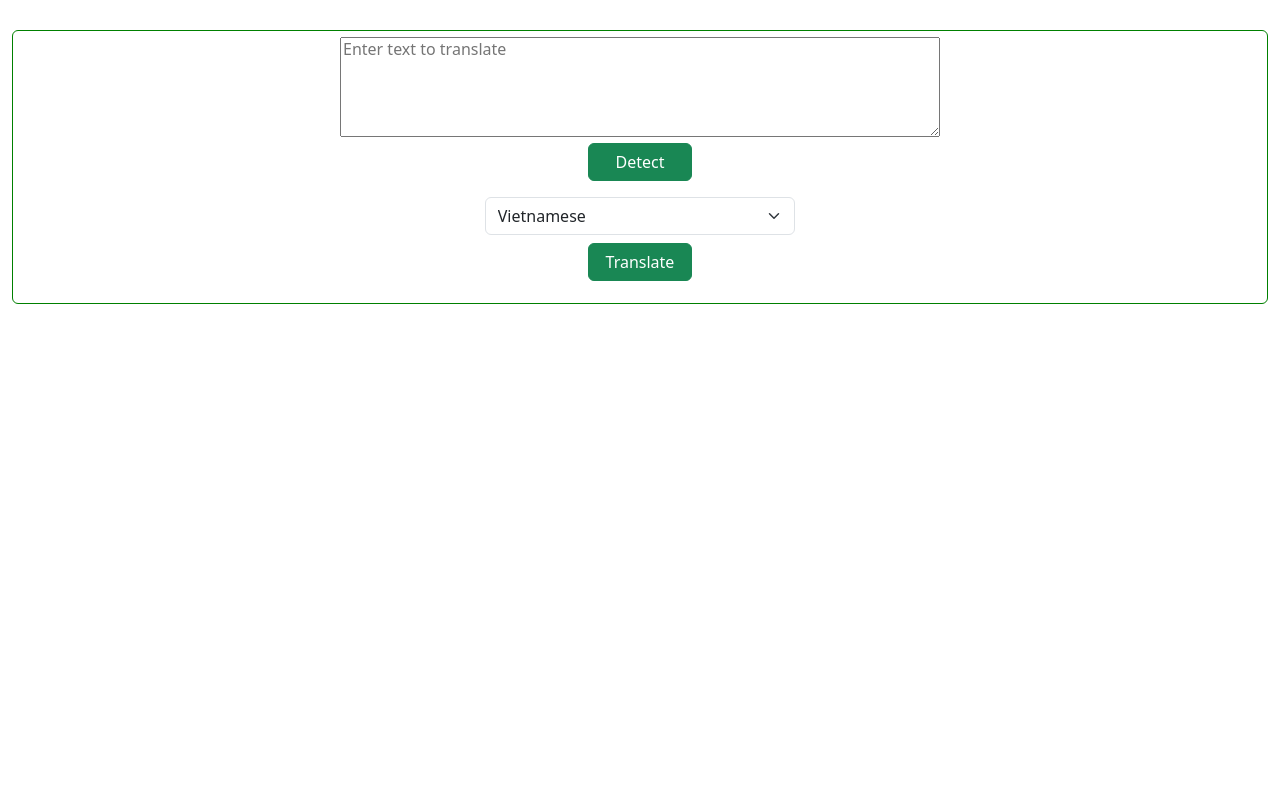
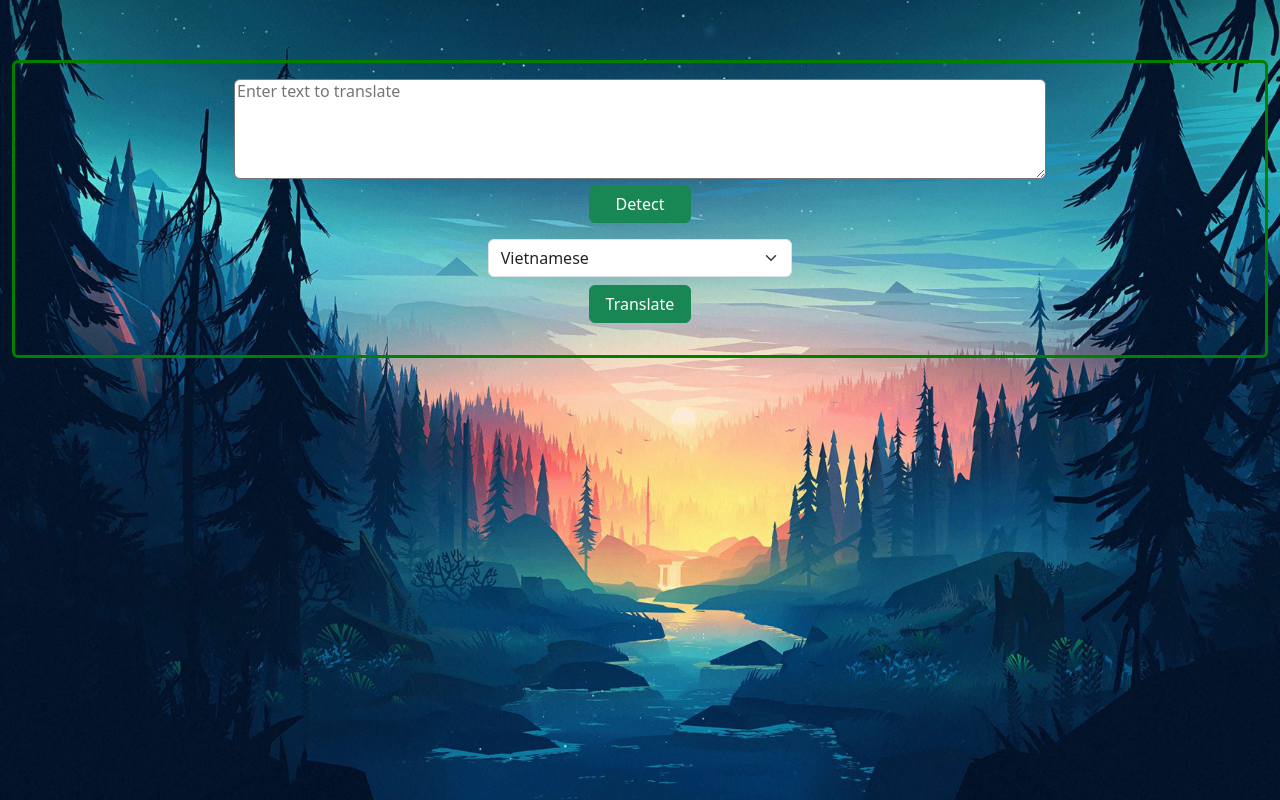
Before and after one commit to anishere/detectLanguague, a React (Vite) app: page / in a window 1280 px wide. Built offline with nearby package versions, Linux system fonts and the light colour scheme.

Commit message:
fix layout

```diff
--- a/src/App.css
+++ b/src/App.css
@@ -1,12 +1,21 @@
+#root {
+  background-size: cover;
+  height: 100vh;
+  background-image: url("./assets/background.jpg");
+}
+
+.layoutDetect {
+  padding-top: 60px;
+}
+
 .layoutDetect-Wrap {
-  margin-top: 30px;
   padding: 6px;
-  border: 1px solid green;
+  border: 3px solid green;
   border-radius: 6px;
 }
 
 #textInput {
-  width: 600px;
+  /* width: 600px; */
   height: 100px;
 }
 
--- a/src/components/layoutDetect.jsx
+++ b/src/components/layoutDetect.jsx
@@ -322,9 +322,9 @@ function layoutDetect() {
     return (
         <div className="layoutDetect">
             <div className="container-xxl">
-                <div className="layoutDetect-Wrap text-center">
-                    <textarea id="textInput" onChange={(e) => setTextInput(e.target.value)} value={textInput} placeholder="Enter text to translate"></textarea>
-                    <p><button onClick={handleDetect} className="buttonDetect col-1 btn btn-success">Detect</button></p>
+                <div className="layoutDetect-Wrap p-3 text-center">
+                    <textarea id="textInput" className="rounded col-12 col-md-8" onChange={(e) => setTextInput(e.target.value)} value={textInput} placeholder="Enter text to translate"></textarea>
+                    <p><button onClick={handleDetect} className="buttonDetect col-md-1 col-3 btn btn-success">Detect</button></p>
 
                     <div className="col-12 row">
                     {/* Hiển thị kết quả detect ngôn ngữ */}
@@ -362,6 +362,7 @@ function layoutDetect() {
                         value={targetLanguage}
                         onChange={(e) => setTargetLanguage(e.target.value)}
                     >
+                        <option value="en">English</option>
                         <option value="af">Afrikaans</option>
                         <option value="am">Amharic</option>
                         <option value="ar">Arabic</option>
@@ -471,7 +472,7 @@ function layoutDetect() {
                     </select>
 
                     </div>
-                    <p><button onClick={handleTranslate} className="buttonDetect col-1 btn btn-success">Translate</button></p>
+                    <p><button onClick={handleTranslate} className="buttonDetect col-md-1 col-3 btn btn-success">Translate</button></p>
 
                     {translated && paragraph.length > 0 &&
                         <div>
```
Also changed, not shown: src/assets/background.jpg (added).
